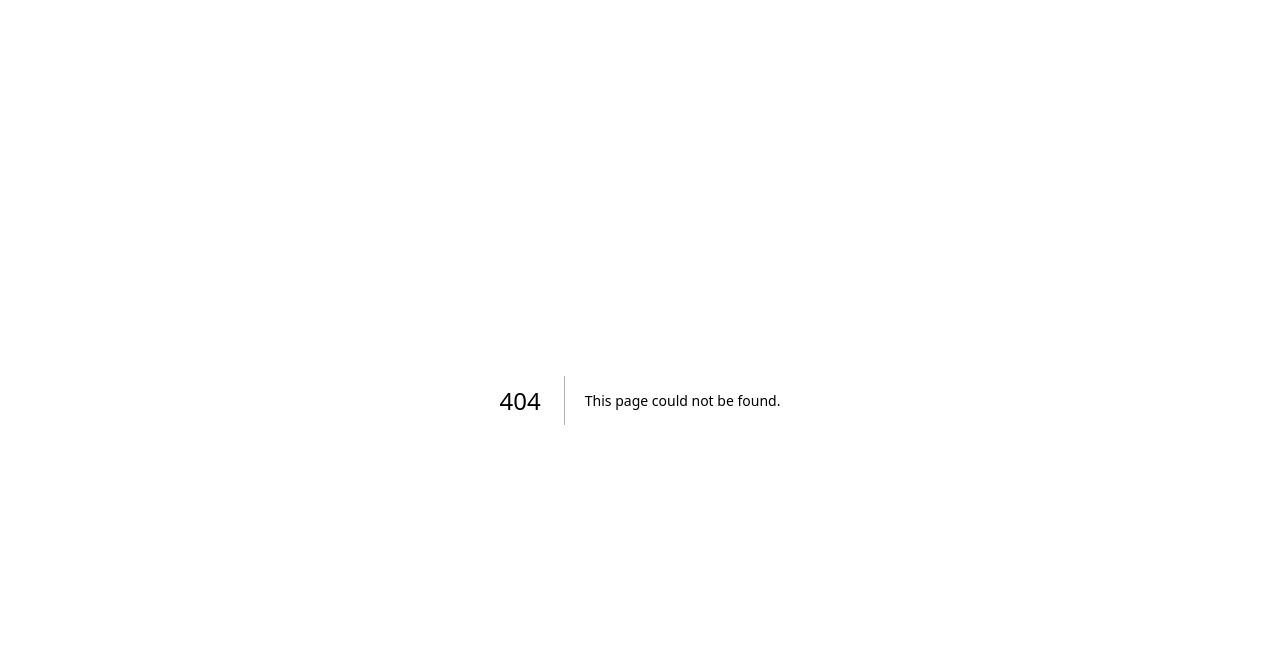
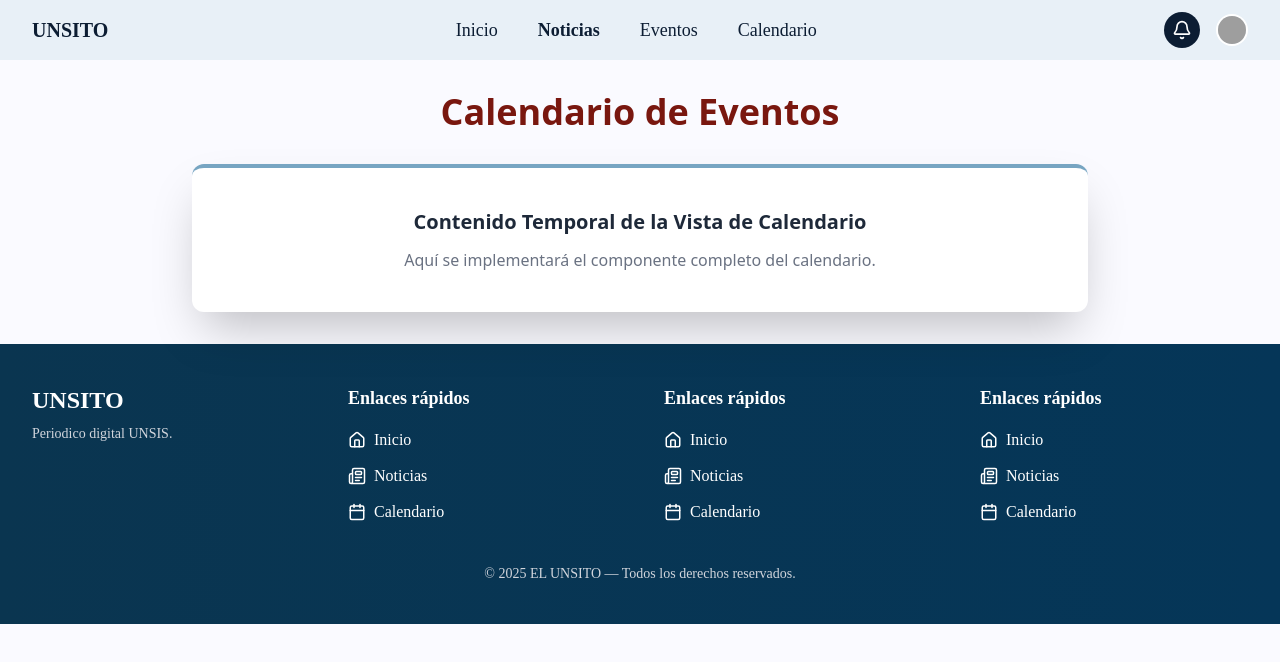
Before and after one commit to jared0192galicia/unsito-app, a Next.js app: page /calendar in a window 1280 px wide. Before the commit this address had no page. Shown: the top 662 px of the page. Built offline with nearby package versions, Linux system fonts and the light colour scheme; grey boxes are pictures that could not be loaded.

Commit message:
Agrega la estructura del calendario y cambia un título del footer de El unsito a Unsito

```diff
--- /dev/null
+++ b/src/app/calendar/page.tsx
@@ -0,0 +1,39 @@
+
+import Footer from '@/shared/footer';
+import Navbar from '@/shared/navbar';
+
+
+export default function CalendarPage() {
+    return (
+        // Contenedor principal para la página
+        <div className="bg-app-white min-h-screen">
+
+            {/* 1. BARRA DE NAVEGACIÓN */}
+            <Navbar />
+
+            {/* 2. CONTENIDO PRINCIPAL (El espacio donde iría el calendario) */}
+            <main className="p-8 flex flex-col items-center">
+
+                {/* Título */}
+                <h1 className="text-4xl font-bold mb-8 text-[#79170f] text-center">
+                    Calendario de Eventos
+                </h1>
+
+                {/* Contenedor del contenido vacío */}
+                <div className="w-full max-w-4xl p-10 bg-white rounded-xl shadow-2xl text-center border-t-4 border-[#77a5c2]">
+                    <p className="text-xl font-semibold text-gray-800">
+                        Contenido Temporal de la Vista de Calendario
+                    </p>
+                    <p className="mt-3 text-md text-gray-500">
+                        Aquí se implementará el componente completo del calendario.
+                    </p>
+                </div>
+
+            </main>
+
+            {/* 3. PIE DE PÁGINA */}
+            <Footer />
+
+        </div>
+    );
+}
--- a/src/shared/footer.tsx
+++ b/src/shared/footer.tsx
@@ -9,7 +9,7 @@ export default function Footer() {
         {/* Columna 1 - Logo */}
         <div>
           <h2 className="font-['Josefin_Slab'] text-2xl font-semibold">
-            EL UNSITO
+            UNSITO
           </h2>
           <p className="text-sm mt-2 text-gray-300 font-jaldi">
             Periodico digital UNSIS.
```
